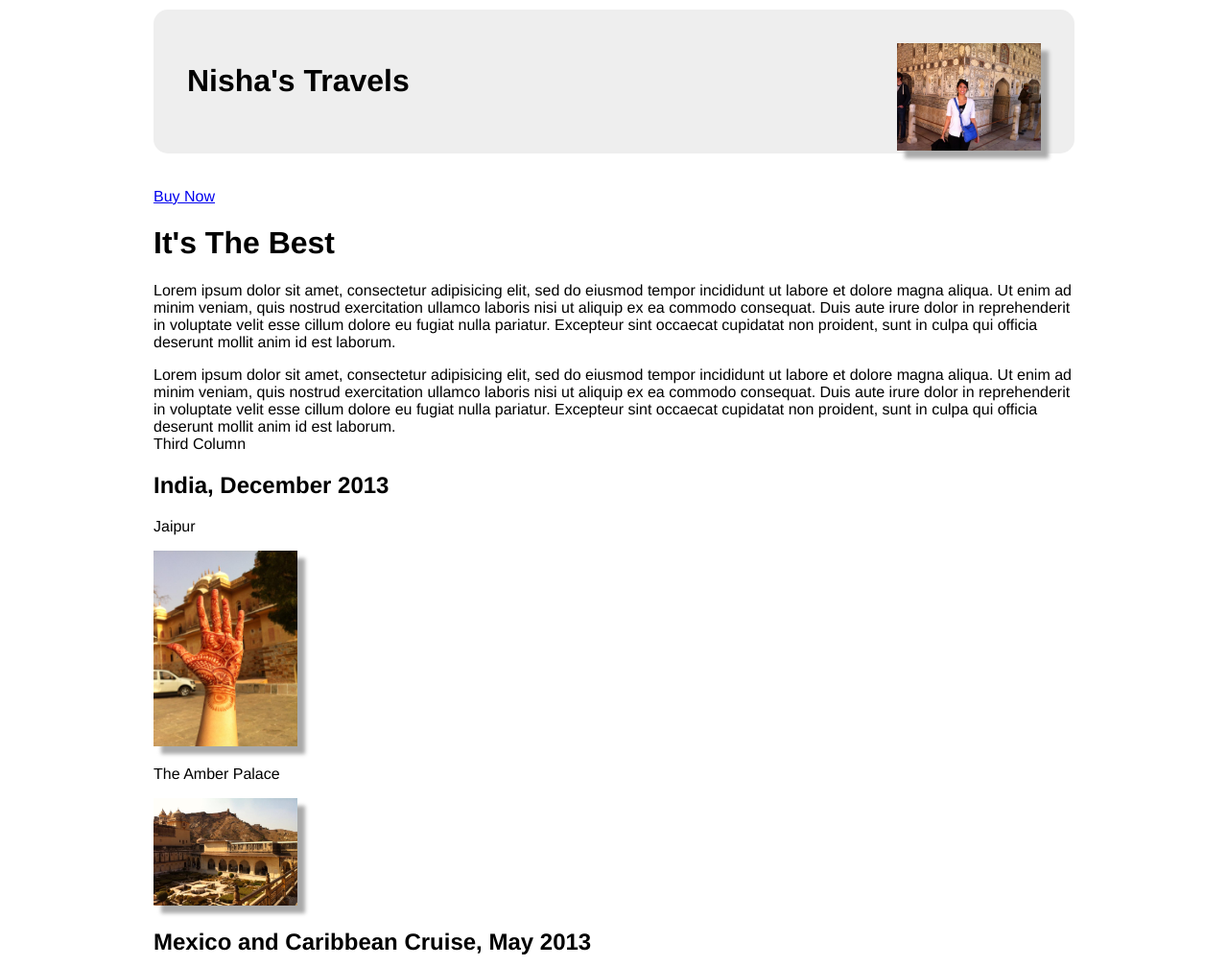
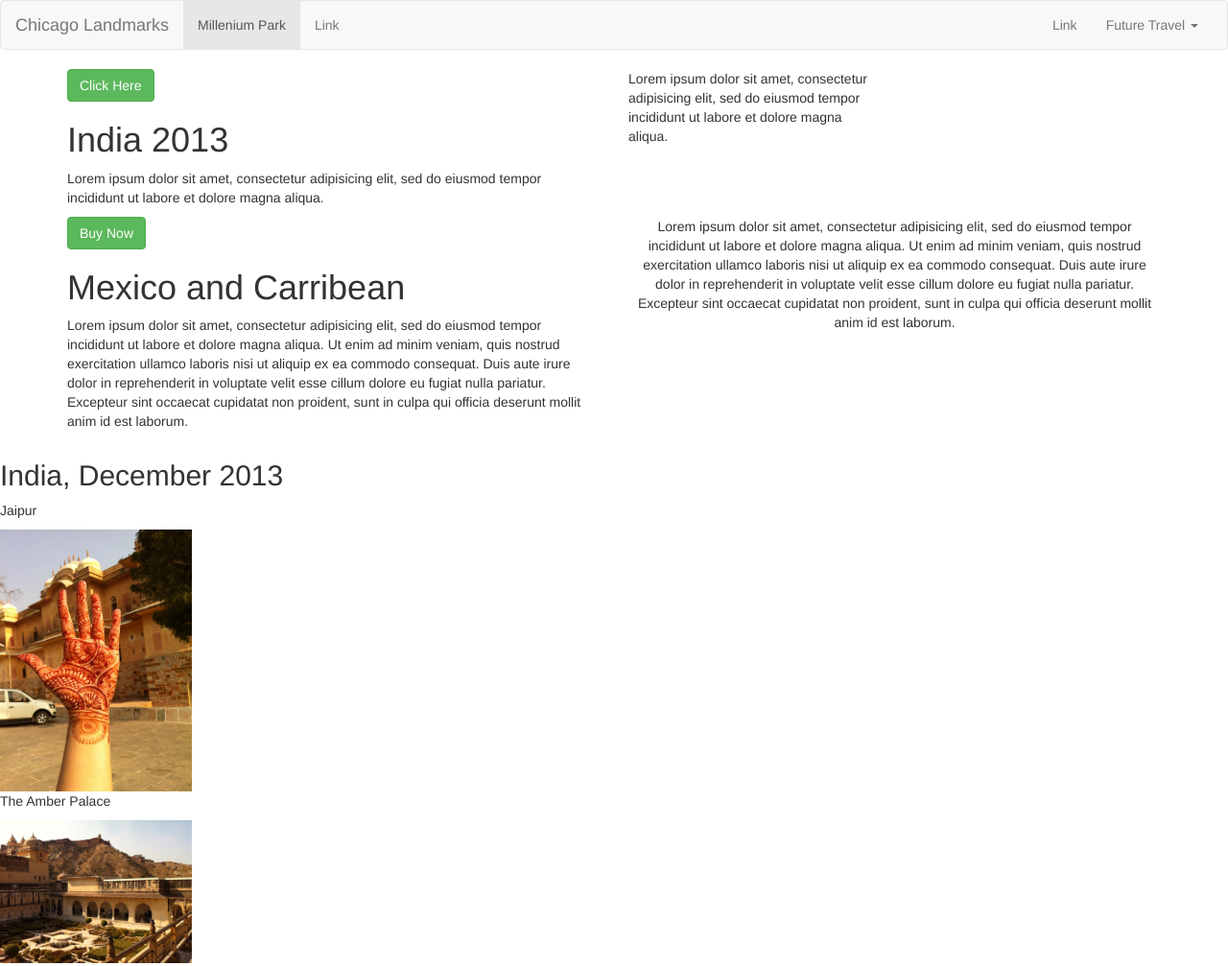
Before and after one commit to Nisha111/hw2, a plain HTML site: page travel.html in a window 1280 px wide. Shown: the top 1007 px of the page at 96% size. Drawn offline with nearby package versions, Linux system fonts and the light colour scheme.

Commit message:
Applied columns

```diff
--- a/travel.html
+++ b/travel.html
@@ -3,57 +3,84 @@
   <head>
     <title>Nisha's Travels</title>
     <meta charset="UTF-8">
-    <link rel="stylesheet" type="text/css" href="styles.css">
+      <link rel="stylesheet" href="https://maxcdn.bootstrapcdn.com/bootstrap/3.3.6/css/bootstrap.min.css" integrity="sha384-1q8mTJOASx8j1Au+a5WDVnPi2lkFfwwEAa8hDDdjZlpLegxhjVME1fgjWPGmkzs7" crossorigin="anonymous">
   </head>
 
   <body>
-    <div class="header">
-      <img width="400"src="india 1.jpg">
-      <h1>Nisha's Travels</h1>
+
+    <nav class="navbar navbar-default">
+      <div class="container-fluid">
+        <!-- Brand and toggle get grouped for better mobile display -->
+        <div class="navbar-header">
+          <button type="button" class="navbar-toggle collapsed" data-toggle="collapse" data-target="#bs-example-navbar-collapse-1" aria-expanded="false">
+            <span class="sr-only">Toggle navigation</span>
+            <span class="icon-bar"></span>
+            <span class="icon-bar"></span>
+            <span class="icon-bar"></span>
+          </button>
+          <a class="navbar-brand" href="#">Chicago Landmarks</a>
         </div>
 
-<!-- <p> -->
-  <br>
-<!-- </p> -->
-<br>
-<!-- </p> -->
+        <!-- Collect the nav links, forms, and other content for toggling -->
+        <div class="collapse navbar-collapse" id="bs-example-navbar-collapse-1">
+          <ul class="nav navbar-nav">
+            <li class="active"><a href="#">Millenium Park <span class="sr-only">(current)</span></a></li>
+            <li><a href="#">Link</a></li>
+          </ul>
+          <ul class="nav navbar-nav navbar-right">
+            <li><a href="#">Link</a></li>
+            <li class="dropdown">
+              <a href="#" class="dropdown-toggle" data-toggle="dropdown" role="button" aria-haspopup="true" aria-expanded="false">Future Travel <span class="caret"></span></a>
+              <ul class="dropdown-menu">
+                <li><a href="#">Tokyo, Japan</a></li>
+                <li><a href="#">Seoul, Korea</a></li>
+                <li><a href="#">Singapore</a></li>
+                <!-- <li role="separator" class="divider"></li> -->
+                <li><a href="#">Thailand</a></li>
+              </ul>
+            </li>
+          </ul>
+        </div><!-- /.navbar-collapse -->
+      </div><!-- /.container-fluid -->
+    </nav>
 
 
       <div class="container">
 
         <div class="row">
-    <div class="col-lg-6">
+          <div class="col-md-6">
+              <a class="btn btn-success" href="#" role="button">Click Here</a>
+            <h1>India 2013</h1>
+            <p>
+              Lorem ipsum dolor sit amet, consectetur adipisicing elit, sed do eiusmod tempor incididunt ut labore et dolore magna aliqua.
+            </p>
+          </div>
+          <div class="col-md-3">
+            Lorem ipsum dolor sit amet, consectetur adipisicing elit, sed do eiusmod tempor incididunt ut labore et dolore magna aliqua.
+          </div>
+          <!-- <div class="col-md-3"> -->
+            <!-- Third Column -->
+          <!-- </div> -->
+        </div>
+
+        <div class="row">
+                <div class="col-sm-6">
                     <a class="btn btn-success" href="#" role="button">Buy Now</a>
-      <h1>It's The Best</h1>
+                  <h1>Mexico and Carribean</h1>
                   <p>
                     Lorem ipsum dolor sit amet, consectetur adipisicing elit, sed do eiusmod tempor incididunt ut labore et dolore magna aliqua. Ut enim ad minim veniam, quis nostrud exercitation ullamco laboris nisi ut aliquip ex ea commodo consequat. Duis aute irure dolor in reprehenderit in voluptate velit esse cillum dolore eu fugiat nulla pariatur. Excepteur sint occaecat cupidatat non proident, sunt in culpa qui officia deserunt mollit anim id est laborum.
                   </p>
                 </div>
-    <div class="col-lg-3">
+                <div class="col-sm-6 text-center">
                   Lorem ipsum dolor sit amet, consectetur adipisicing elit, sed do eiusmod tempor incididunt ut labore et dolore magna aliqua. Ut enim ad minim veniam, quis nostrud exercitation ullamco laboris nisi ut aliquip ex ea commodo consequat. Duis aute irure dolor in reprehenderit in voluptate velit esse cillum dolore eu fugiat nulla pariatur. Excepteur sint occaecat cupidatat non proident, sunt in culpa qui officia deserunt mollit anim id est laborum.
                 </div>
-    <div class="col-lg-3">
-      Third Column
               </div>
-  </div>
-
-  <!-- <div class="row"> -->
-          <!-- <div class="col-lg-6"> -->
-              <!-- <a class="btn btn-success" href="#" role="button">Buy Now</a> -->
-            <!-- <h1>It's The Best</h1> -->
-            <!-- <p> -->
-              <!-- Lorem ipsum dolor sit amet, consectetur adipisicing elit, sed do eiusmod tempor incididunt ut labore et dolore magna aliqua. Ut enim ad minim veniam, quis nostrud exercitation ullamco laboris nisi ut aliquip ex ea commodo consequat. Duis aute irure dolor in reprehenderit in voluptate velit esse cillum dolore eu fugiat nulla pariatur. Excepteur sint occaecat cupidatat non proident, sunt in culpa qui officia deserunt mollit anim id est laborum. -->
-            <!-- </p> -->
-          <!-- </div> -->
-          <!-- <div class="col-lg-6 text-center"> -->
-            <!-- Lorem ipsum dolor sit amet, consectetur adipisicing elit, sed do eiusmod tempor incididunt ut labore et dolore magna aliqua. Ut enim ad minim veniam, quis nostrud exercitation ullamco laboris nisi ut aliquip ex ea commodo consequat. Duis aute irure dolor in reprehenderit in voluptate velit esse cillum dolore eu fugiat nulla pariatur. Excepteur sint occaecat cupidatat non proident, sunt in culpa qui officia deserunt mollit anim id est laborum. -->
-          <!-- </div> -->
-        <!-- </div> -->
 
         </div>
 
 
       </div>
+
 
     <div>
       <h2>India, December 2013</h2>
```
Lines whose indentation alone changed are shown as unchanged.
